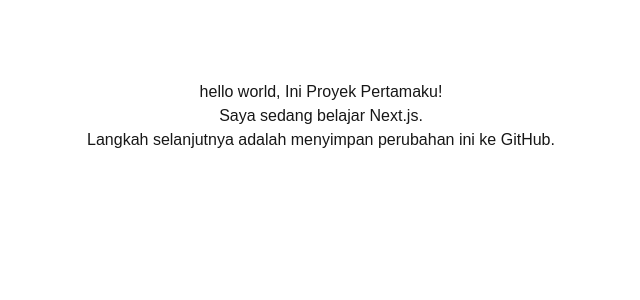
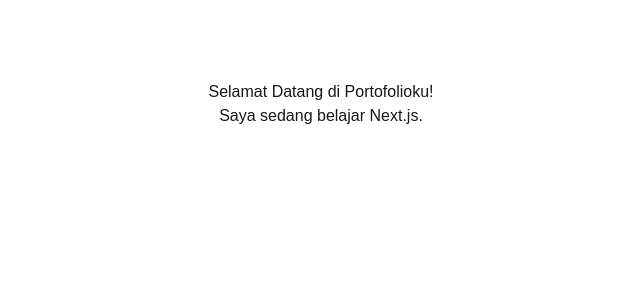
Before and after one commit to arizalirsyad/my-app, a Next.js app: page / in a window 1280 px wide. Shown: the top 300 px of the page, without its empty margins (319-959 px from the left). Built offline with nearby package versions, Linux system fonts and the light colour scheme.

Commit message:
Make Header component dynamic with props

```diff
--- a/app/components/Content.tsx
+++ b/app/components/Content.tsx
@@ -1,12 +1,14 @@
-export default function Content() {
+// 1. Definisikan "cetakan" untuk props kita menggunakan interface
+interface ContentProps {
+  content: string; // Kita bilang bahwa komponen ini WAJIB menerima prop bernama "judul" yang tipenya string
+}
+
+// 2. Terima props tersebut di dalam function
+export default function Content({ content }: ContentProps) {
+  // 3. Gunakan nilai dari prop di dalam JSX
   return (
-    <div>
-      <p>
-        Saya sedang belajar Next.js.
-      </p>
-      <p>
-        Langkah selanjutnya adalah menyimpan perubahan ini ke GitHub.
-      </p>
-    </div>
+    <header>
+      <p>{content}</p>
+    </header>
   );
 }
--- a/app/components/Header.tsx
+++ b/app/components/Header.tsx
@@ -1,7 +1,14 @@
-export default function Header() {
+// 1. Definisikan "cetakan" untuk props kita menggunakan interface
+interface HeaderProps {
+  judul: string; // Kita bilang bahwa komponen ini WAJIB menerima prop bernama "judul" yang tipenya string
+}
+
+// 2. Terima props tersebut di dalam function
+export default function Header({ judul }: HeaderProps) {
+  // 3. Gunakan nilai dari prop di dalam JSX
   return (
     <header>
-      <h1>hello world, Ini Proyek Pertamaku!</h1>
+      <h1>{judul}</h1>
     </header>
   );
 }
--- a/app/page.tsx
+++ b/app/page.tsx
@@ -4,8 +4,9 @@
 export default function Home() {
   return (
     <main style={{ fontFamily: 'sans-serif', textAlign: 'center', marginTop: '5rem' }}>
-      <Header />
-      <Content />
+      {/* Berikan nilai untuk prop "judul" di sini */}
+      <Header judul="Selamat Datang di Portofolioku!" />
+      <Content content="Saya sedang belajar Next.js."/>
     </main>
   );
 }
```
